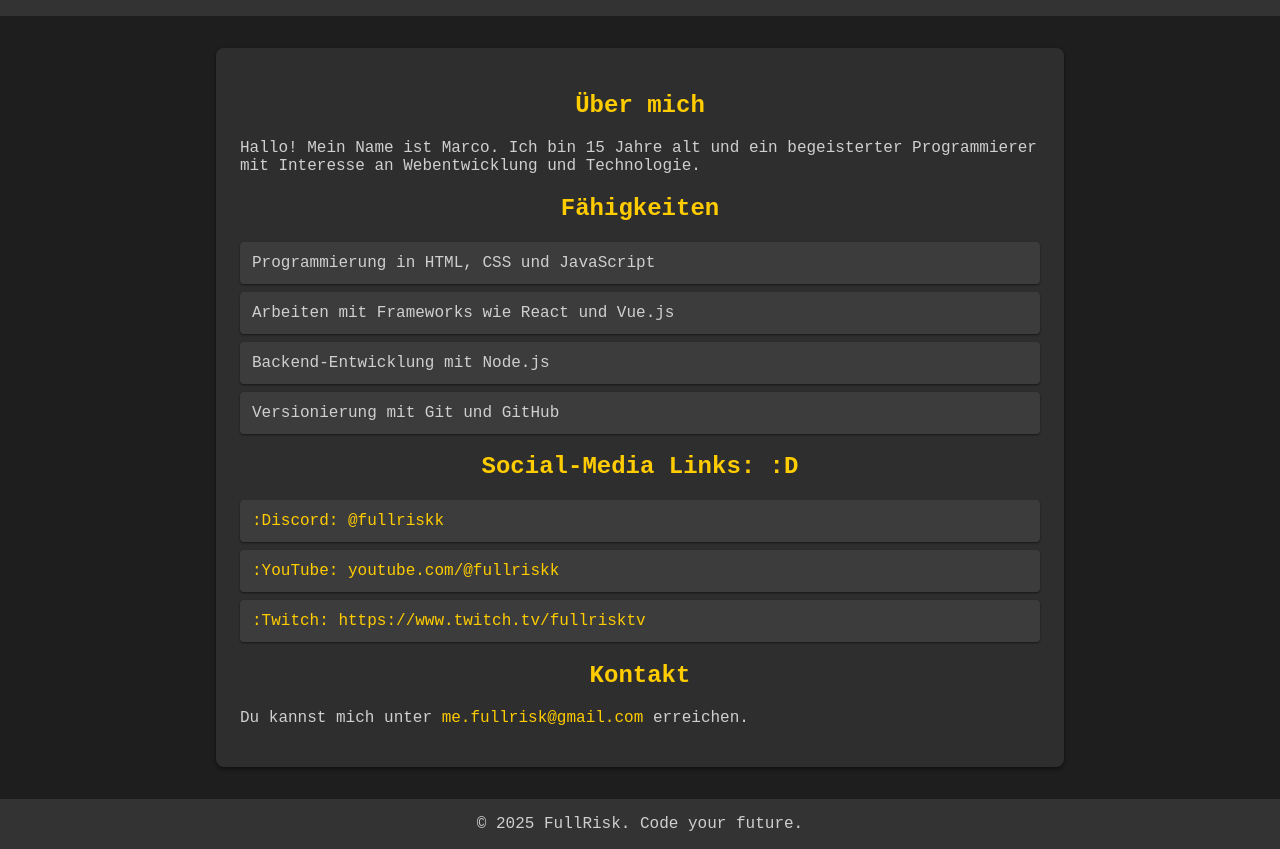
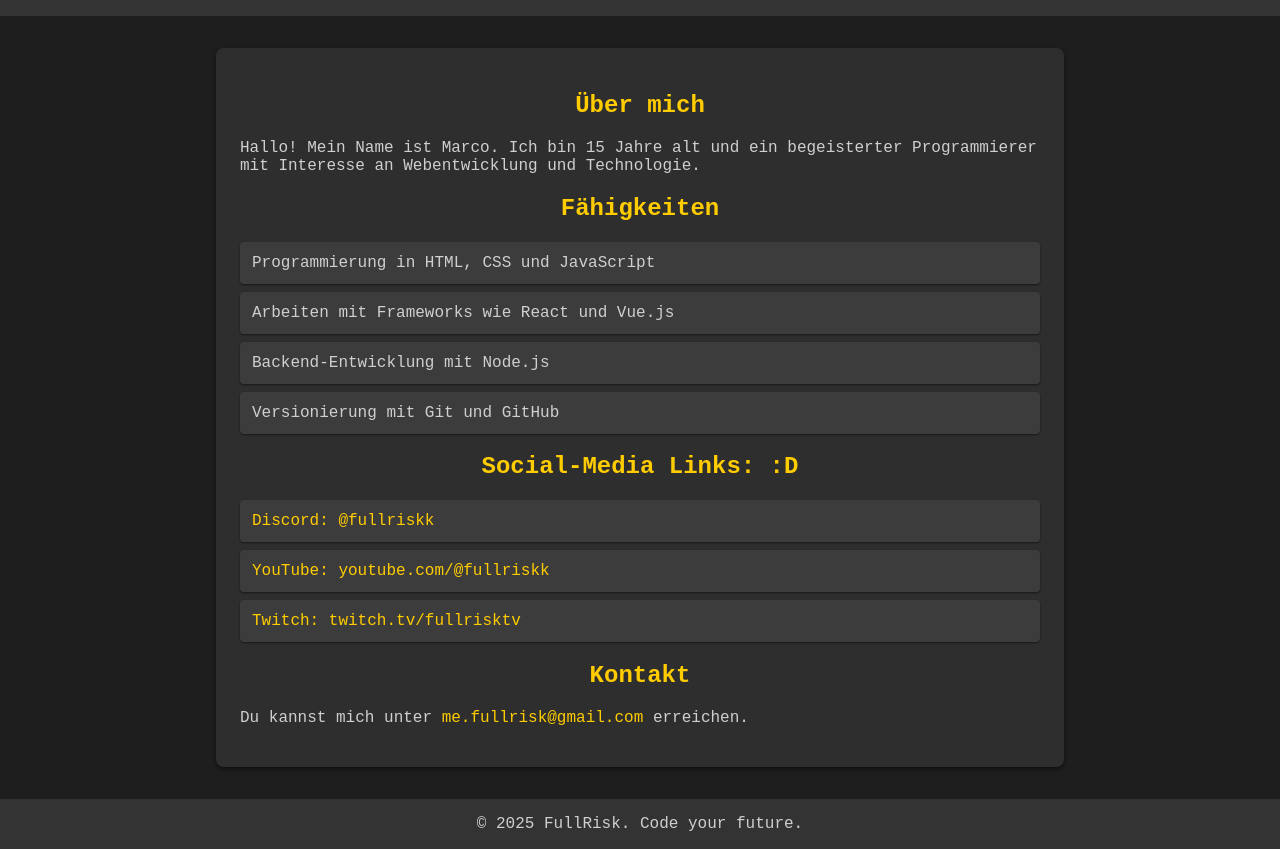
Before and after one commit to FullRisk/website, a plain HTML site: page index.html in a window 1280 px wide. Shown: the part 96-945 px from the top of the page. Drawn offline with Linux system fonts and the light colour scheme.

Commit message:
Update index.html

```diff
--- a/index.html
+++ b/index.html
@@ -79,9 +79,9 @@
 
         <h2>Social-Media Links: :D</h2>
         <ul>
-            <li><a href="#">:Discord: @fullriskk</a></li>
-            <li><a href="#">:YouTube: youtube.com/@fullriskk</a></li>
-            <li><a href="#">:Twitch: https://www.twitch.tv/fullrisktv</a></li>
+            <li><a href="https://discord.com/users/fullriskk" target="_blank">Discord: @fullriskk</a></li>
+            <li><a href="https://www.youtube.com/@fullriskk" target="_blank">YouTube: youtube.com/@fullriskk</a></li>
+            <li><a href="https://www.twitch.tv/fullrisktv" target="_blank">Twitch: twitch.tv/fullrisktv</a></li>
         </ul>
 
         <h2>Kontakt</h2>
```
